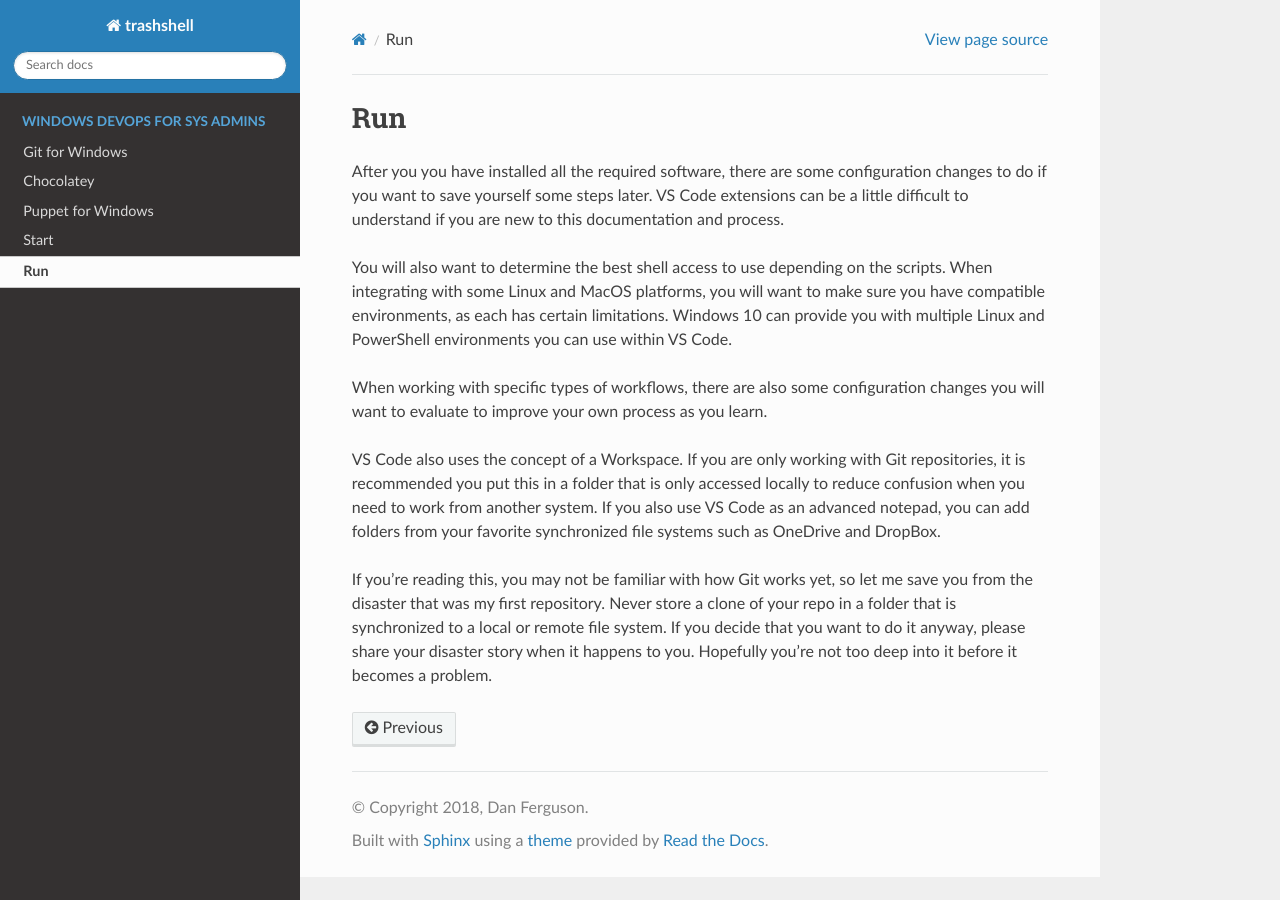
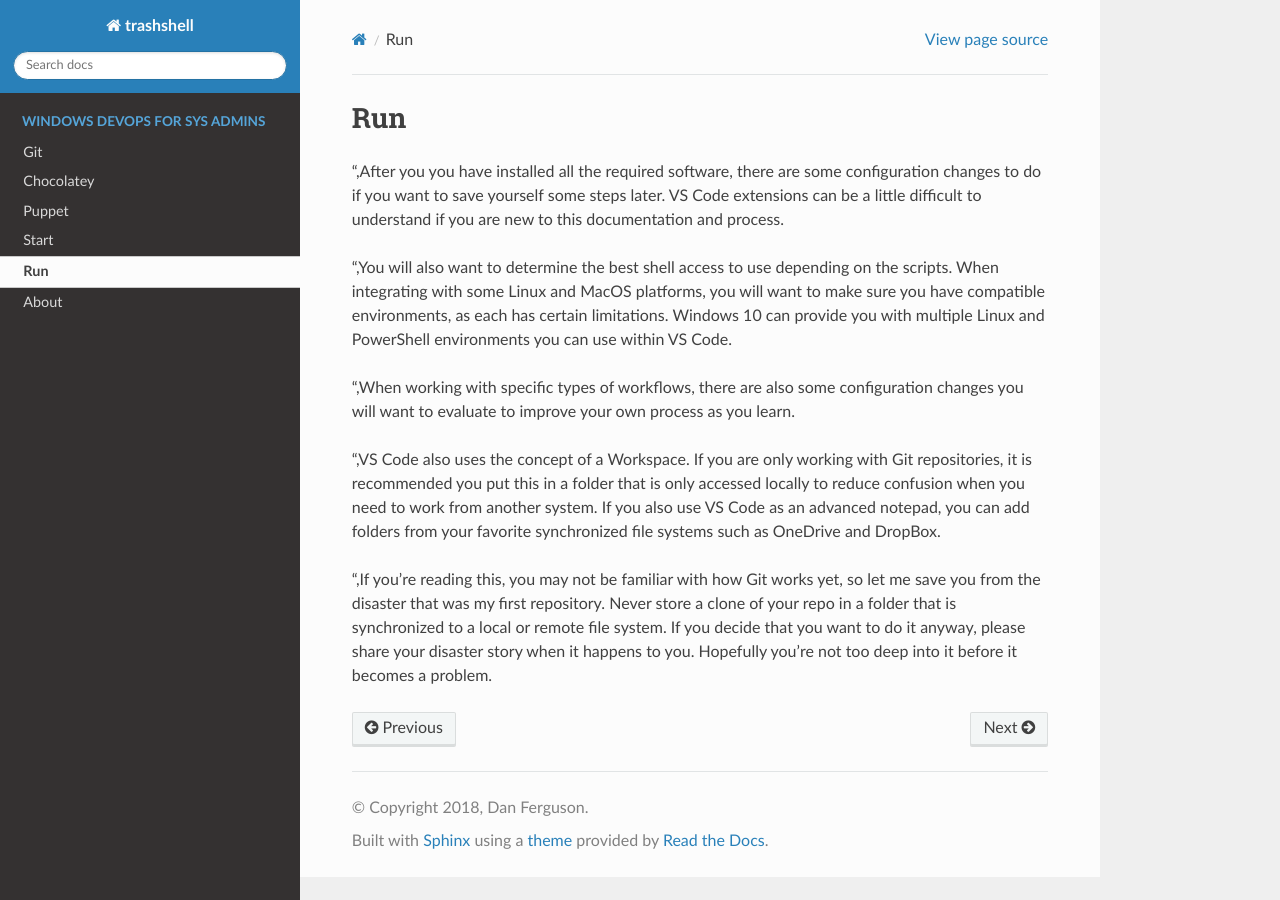
Before and after one commit to danjferguson/TrashShell, a Sphinx documentation site: the page built from docs/source/run.rst, in a window 1280 px wide. Built offline with Sphinx 7.4.7 and the Read the Docs theme 2.0.0, drawn with Linux system fonts in a browser that asks for light colours.

Commit message:
added more content

```diff
--- /dev/null
+++ b/docs/source/about.rst
@@ -0,0 +1,3 @@
+#####
+About
+#####
--- a/docs/source/git.rst
+++ b/docs/source/git.rst
@@ -1,5 +1,5 @@
 ###############
-Git for Windows
+Git
 ###############
 
 Version control for Windows
--- a/docs/source/index.rst
+++ b/docs/source/index.rst
@@ -15,3 +15,4 @@
    puppet.rst
    start.rst
    run.rst
+   about.rst
--- a/docs/source/puppet.rst
+++ b/docs/source/puppet.rst
@@ -1,6 +1,6 @@
-##################
-Puppet for Windows
-##################
+######
+Puppet
+######
 
 Sorry, you need Linux
 ---------------------
--- a/docs/source/run.rst
+++ b/docs/source/run.rst
@@ -2,12 +2,12 @@
 Run
 ###
 
-After you you have installed all the required software, there are some configuration changes to do if you want to save yourself some steps later. VS Code extensions can be a little difficult to understand if you are new to this documentation and process.
+",After you you have installed all the required software, there are some configuration changes to do if you want to save yourself some steps later. VS Code extensions can be a little difficult to understand if you are new to this documentation and process.
 
-You will also want to determine the best shell access to use depending on the scripts. When integrating with some Linux and MacOS platforms, you will want to make sure you have compatible environments, as each has certain limitations. Windows 10 can provide you with multiple Linux and PowerShell environments you can use within VS Code.
+",You will also want to determine the best shell access to use depending on the scripts. When integrating with some Linux and MacOS platforms, you will want to make sure you have compatible environments, as each has certain limitations. Windows 10 can provide you with multiple Linux and PowerShell environments you can use within VS Code.
 
-When working with specific types of workflows, there are also some configuration changes you will want to evaluate to improve your own process as you learn.
+",When working with specific types of workflows, there are also some configuration changes you will want to evaluate to improve your own process as you learn.
 
-VS Code also uses the concept of a Workspace. If you are only working with Git repositories, it is recommended you put this in a folder that is only accessed locally to reduce confusion when you need to work from another system. If you also use VS Code as an advanced notepad, you can add folders from your favorite synchronized file systems such as OneDrive and DropBox.
+",VS Code also uses the concept of a Workspace. If you are only working with Git repositories, it is recommended you put this in a folder that is only accessed locally to reduce confusion when you need to work from another system. If you also use VS Code as an advanced notepad, you can add folders from your favorite synchronized file systems such as OneDrive and DropBox.
 
-If you're reading this, you may not be familiar with how Git works yet, so let me save you from the disaster that was my first repository. Never store a clone of your repo in a folder that is synchronized to a local or remote file system. If you decide that you want to do it anyway, please share your disaster story when it happens to you. Hopefully you're not too deep into it before it becomes a problem.
+",If you're reading this, you may not be familiar with how Git works yet, so let me save you from the disaster that was my first repository. Never store a clone of your repo in a folder that is synchronized to a local or remote file system. If you decide that you want to do it anyway, please share your disaster story when it happens to you. Hopefully you're not too deep into it before it becomes a problem.
```
Also changed, not shown: other parts of docs/source/git.rst (+2 -0 lines).
